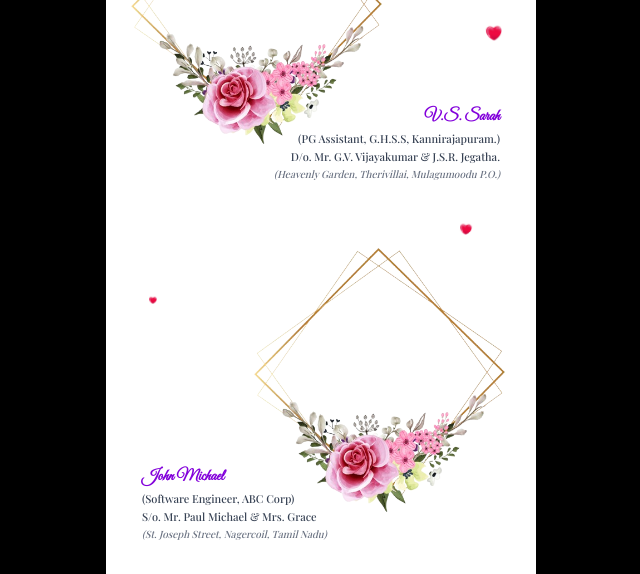
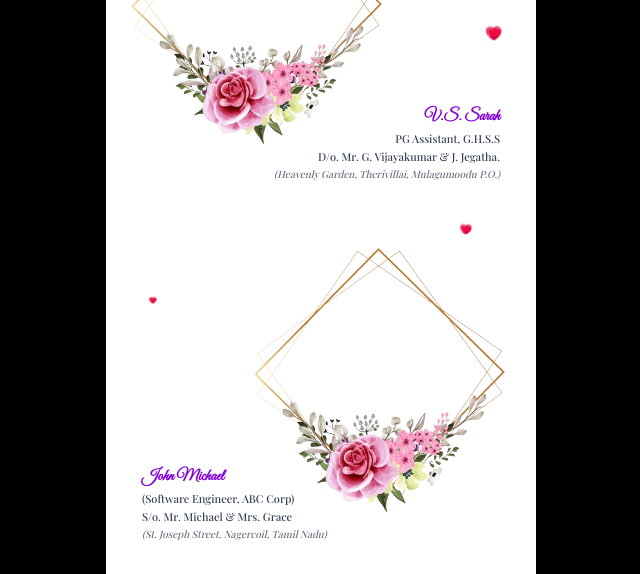
Before and after one commit to Tamilarasan117/memorable-invite, a React (Vite) app: page / in a window 1280 px wide. Shown: the part 1020-1594 px from the top of the page, without its empty margins (319-959 px from the left). Built offline with nearby package versions, Linux system fonts and the light colour scheme; no server answers.

Commit message:
alignment changes

```diff
--- a/src/components/CoupleIntro.tsx
+++ b/src/components/CoupleIntro.tsx
@@ -119,8 +119,8 @@ const CoupleIntro = () => {
         <div className="absolute bottom-3 right-5">
           <CoupleInfo
             name="V.S. Sarah"
-            designation="(PG Assistant, G.H.S.S, Kannirajapuram.)"
-            parents="D/o. Mr. G.V. Vijayakumar & J.S.R. Jegatha."
+            designation="PG Assistant, G.H.S.S"
+            parents="D/o. Mr. G. Vijayakumar & J. Jegatha."
             address="(Heavenly Garden, Therivillai, Mulagumoodu P.O.)"
             index={1}
             align="right"
@@ -137,7 +137,7 @@ const CoupleIntro = () => {
           <CoupleInfo
             name="John Michael"
             designation="(Software Engineer, ABC Corp)"
-            parents="S/o. Mr. Paul Michael & Mrs. Grace"
+            parents="S/o. Mr. Michael & Mrs. Grace"
             address="(St. Joseph Street, Nagercoil, Tamil Nadu)"
             index={2}
             align="left"
```
